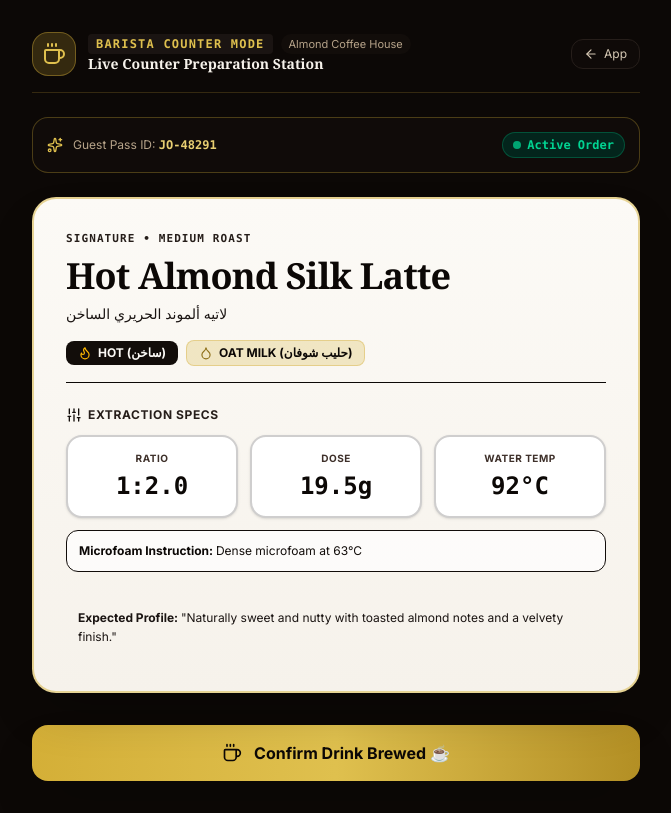
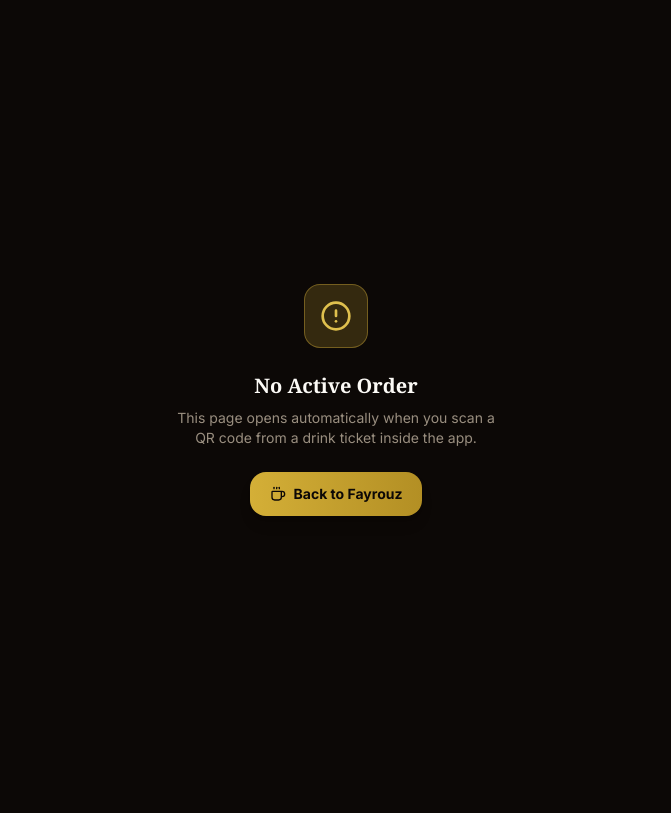
Before and after one commit to NoorGuru/fayrouz, a Next.js app: page /ticket in a window 1280 px wide. Shown: the whole page, without its empty margins (304-975 px from the left). Built offline with nearby package versions, Linux system fonts and the light colour scheme; no server answers; a web font is replaced by a local one.

Commit message:
fix: ticket page shows 'no active order' instead of Almond fallback when opened without QR params

```diff
--- a/src/app/ticket/page.tsx
+++ b/src/app/ticket/page.tsx
@@ -16,13 +16,16 @@
   const searchParams = useSearchParams();
   const { language, t, direction } = useLanguage();
 
-  const shopId = searchParams.get('shop') || 'almond';
+  const shopId = searchParams.get('shop') || '';
   const drinkId = searchParams.get('drink') || '';
-  const passId = searchParams.get('pass') || 'JO-48291';
+  const passId = searchParams.get('pass') || 'JO-GUEST';
   const paramRatio = searchParams.get('ratio') || '';
 
   const [isBrewed, setIsBrewed] = useState(false);
   const [brewedTime, setBrewedTime] = useState<string | null>(null);
+
+  // If no shop/drink params, this page was opened directly — show a redirect card
+  const missingParams = !shopId || !drinkId;
 
   // Find Coffeehouse
   const currentShop: CoffeeShop =
@@ -48,6 +51,34 @@
       // safe fallback
     }
   };
+
+  // Guard: if page opened directly without ticket params, redirect user to the app
+  if (missingParams) {
+    return (
+      <div className="min-h-screen bg-espresso-950 flex flex-col items-center justify-center gap-6 p-8 text-center">
+        <div className="flex h-16 w-16 items-center justify-center rounded-2xl bg-gold-500/20 border border-gold-500/40 text-gold-400">
+          <AlertCircle className="w-8 h-8" />
+        </div>
+        <div className="space-y-2">
+          <h1 className="text-xl font-serif font-bold text-parchment-50">
+            {language === 'ar' ? 'لا يوجد طلب نشط' : 'No Active Order'}
+          </h1>
+          <p className="text-sm text-parchment-300/70 max-w-xs">
+            {language === 'ar'
+              ? 'هذه الصفحة تُفتح تلقائياً عند مسح كود QR من تذكرة الطلب داخل التطبيق.'
+              : 'This page opens automatically when you scan a QR code from a drink ticket inside the app.'}
+          </p>
+        </div>
+        <Link
+          href="/"
+          className="flex items-center gap-2 px-5 py-3 rounded-2xl bg-gradient-to-r from-gold-500 to-gold-600 text-espresso-950 text-sm font-bold shadow-lg"
+        >
+          <Coffee className="w-4 h-4" />
+          <span>{language === 'ar' ? 'العودة إلى فيروز' : 'Back to Fayrouz'}</span>
+        </Link>
+      </div>
+    );
+  }
 
   return (
     <div dir={direction} className="min-h-screen bg-espresso-950 text-parchment-50 p-4 sm:p-8 flex flex-col justify-between max-w-2xl mx-auto space-y-6">
```
